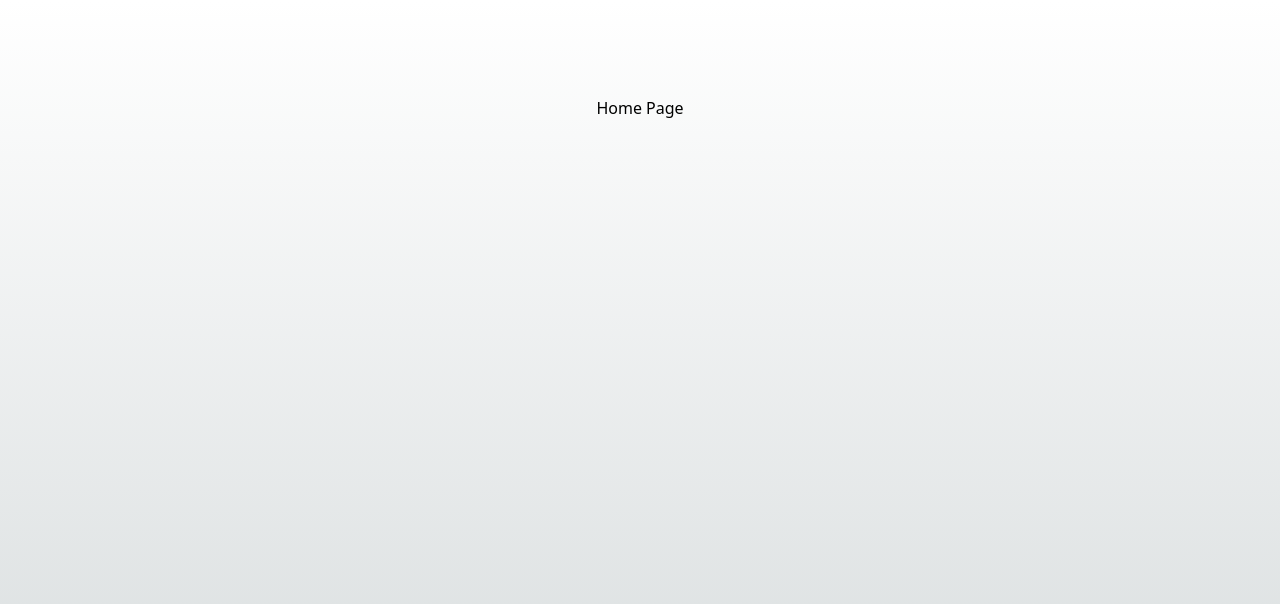
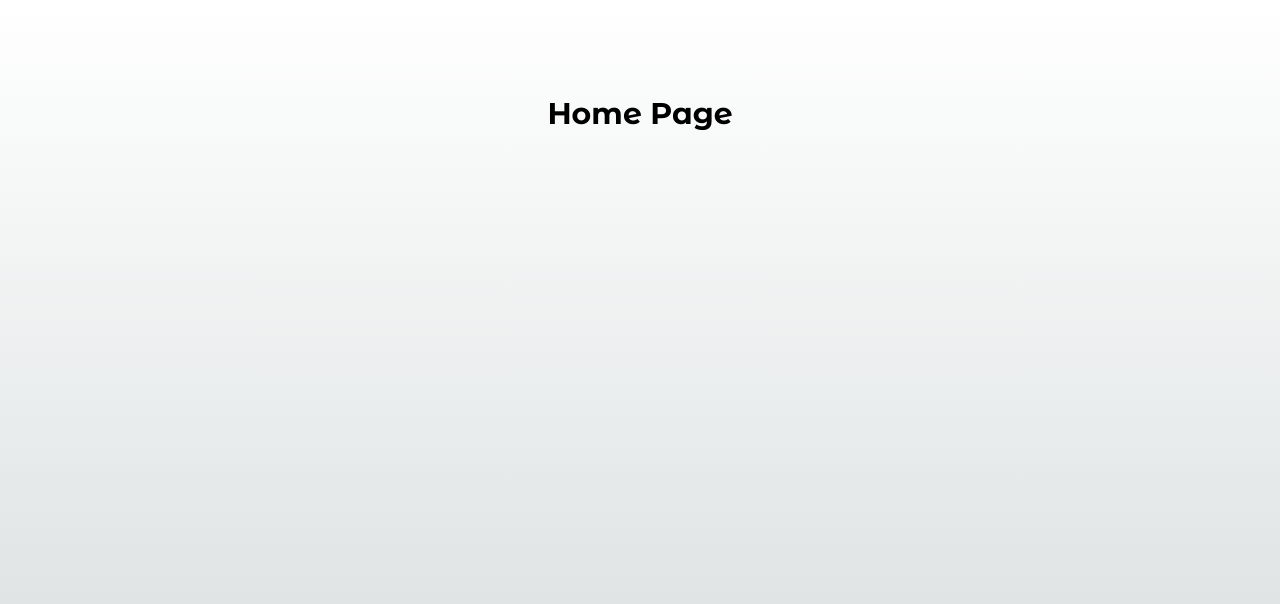
Before and after one commit to edgjoa-dev/Tesla-Shop, a Next.js app: page / in a window 1280 px wide. Shown: the top 604 px of the page. Built offline with nearby package versions, Linux system fonts and the light colour scheme.

Commit message:
feat/HU189-NextJS-Fonts: Creación de archivo centralizado de funtes para expanción tipografica subsecuente

```diff
--- a/src/app/layout.tsx
+++ b/src/app/layout.tsx
@@ -1,17 +1,9 @@
 import type { Metadata } from "next";
-import { Geist, Geist_Mono } from "next/font/google";
 import "./globals.css";
+import { fontTitle } from "@/config/fonts";
 
 
-const geistSans = Geist({
-  variable: "--font-geist-sans",
-  subsets: ["latin"],
-});
 
-const geistMono = Geist_Mono({
-  variable: "--font-geist-mono",
-  subsets: ["latin"],
-});
 
 export const metadata: Metadata = {
   title: "Create Next App",
@@ -26,7 +18,7 @@ export default function RootLayout({
   return (
     <html lang="en">
       <body
-        className={`${geistSans.variable} ${geistMono.variable} antialiased`}
+        className={`${fontTitle} antialiased`}
       >
         {children}
       </body>
--- a/src/app/page.tsx
+++ b/src/app/page.tsx
@@ -1,7 +1,9 @@
+import { fontTitle } from "@/config/fonts";
+
 export default function HomePage() {
   return (
     <section className="flex min-h-screen flex-col items-center justify-between p-24">
-      <h1 className="fade-in">Home Page</h1>
+      <h1 className={`${fontTitle.className} fade-in text-3xl font-bold`}>Home Page</h1>
     </section>
   );
 }
--- /dev/null
+++ b/src/config/fonts.ts
@@ -0,0 +1,13 @@
+import { Geist, Montserrat_Alternates } from "next/font/google";
+
+
+
+export const geistSans = Geist({
+    variable: "--font-geist-sans",
+    subsets: ["latin"],
+});
+
+export const fontTitle = Montserrat_Alternates({
+    subsets: ["latin"],
+    weight:  ['500','700'],
+});
```
Also changed, not shown: 1 other file (tests, documents, lock files or other folders).
